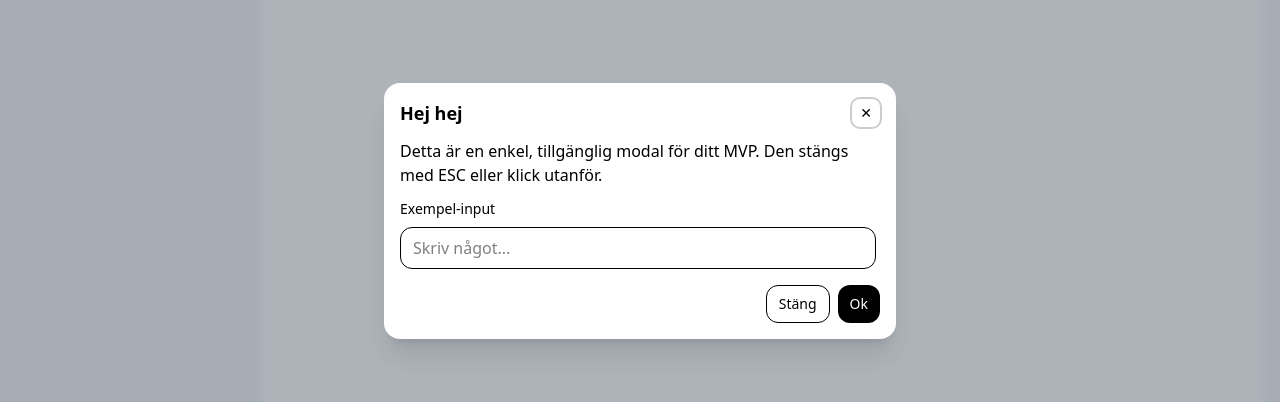
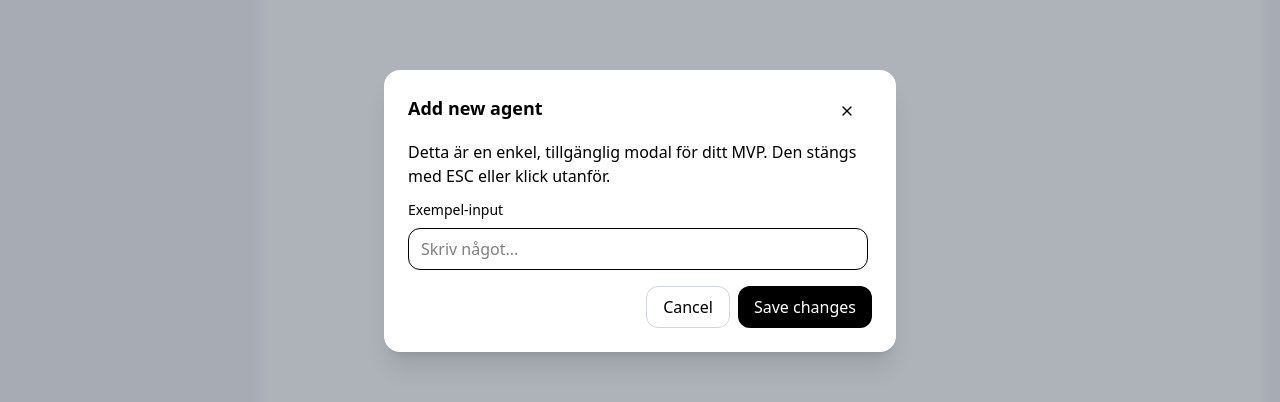
Before and after one commit to iohan/llm-playbook, a React (Vite) app in the folder apps/web/: page /agents in a window 1280 px wide. Both pictures are taken after a click on the button "New Agent". Shown: the part 189-591 px from the top of the page. Built offline with nearby package versions, Linux system fonts and the light colour scheme; no server answers.

Commit message:
Changes to modal and button

```diff
--- a/apps/web/package.json
+++ b/apps/web/package.json
@@ -13,11 +13,13 @@
     "@pkg/types": "workspace:*",
     "@tailwindcss/line-clamp": "^0.4.4",
     "@tailwindcss/vite": "^4.1.12",
+    "clsx": "^2.1.1",
     "framer-motion": "^12.23.12",
     "lucide-react": "^0.542.0",
     "react": "^18.3.1",
     "react-dom": "^18.3.1",
     "react-router-dom": "^7.8.2",
+    "tailwind-merge": "^3.3.1",
     "tailwindcss": "^4.1.12",
     "zustand": "^5.0.8"
   },
--- a/apps/web/src/components/reusables/Button.tsx
+++ b/apps/web/src/components/reusables/Button.tsx
@@ -1,9 +1,11 @@
-import { ReactNode } from 'react';
 import { Link } from 'react-router-dom';
+import { cn } from '../stateless/cn';
+import { LucideIcon } from 'lucide-react';
 
 type ButtonProps = {
-  children: string;
-  icon?: ReactNode;
+  children?: string;
+  icon?: LucideIcon;
+  variant?: 'transparent' | 'transparent-no-outline';
 } & (
   | {
       to: string;
@@ -12,27 +14,40 @@ type ButtonProps = {
   | { to?: never; onClick: () => void }
 );
 
-const Button = (props: ButtonProps) => {
+const Button = ({ icon: Icon, ...props }: ButtonProps) => {
+  const primaryVariant = cn(
+    'rounded-xl bg-black px-4 py-2 text-white hover:opacity-80 transition cursor-pointer flex items-center gap-2',
+  );
+
+  const transparentVariant = cn(
+    'rounded-xl bg-transparent border border-gray-300 transition px-4 py-2 text-black hover:bg-gray-100 cursor-pointer flex items-center gap-2',
+  );
+
+  const transparentNoOutlineVariant = cn(
+    transparentVariant,
+    'border-transparent hover:border-gray-300 hover:bg-transparent',
+  );
+
+  const variant = () => {
+    if (props.variant === 'transparent') return transparentVariant;
+    if (props.variant === 'transparent-no-outline') return transparentNoOutlineVariant;
+    return primaryVariant;
+  };
+
   if (props.onClick) {
     return (
-      <button
-        className="rounded-xl bg-black px-4 py-2 text-white hover:opacity-80 cursor-pointer flex items-center gap-2"
-        onClick={props.onClick}
-      >
-        {props.icon}
-        <div>{props.children}</div>
+      <button className={variant()} onClick={props.onClick}>
+        {Icon && <Icon className="w-4 h-4" />}
+        {props.children && <div>{props.children}</div>}
       </button>
     );
   }
 
   if (props.to) {
     return (
-      <Link
-        to={props.to}
-        className="rounded-xl bg-black px-4 py-2 text-white hover:opacity-80 cursor-pointer flex items-center gap-2"
-      >
-        {props.icon}
-        <div>{props.children}</div>
+      <Link to={props.to} className={variant()}>
+        {Icon && <Icon className="w-4 h-4" />}
+        {props.children && <div>{props.children}</div>}
       </Link>
     );
   }
--- a/apps/web/src/components/reusables/Modal.tsx
+++ b/apps/web/src/components/reusables/Modal.tsx
@@ -1,13 +1,16 @@
+import { Bug, Cross, X } from 'lucide-react';
 import { useEffect, useRef } from 'react';
 import { createPortal } from 'react-dom';
+import Button from './Button';
 
 interface ModalProps {
   open: boolean;
   onClose: () => void;
   children: React.ReactNode;
+  title: string;
 }
 
-export function Modal({ open, onClose, children }: ModalProps) {
+export function Modal({ open, onClose, children, title }: ModalProps) {
   const dialogRef = useRef<HTMLDivElement>(null);
   const lastFocusedRef = useRef<HTMLElement | null>(null);
 
@@ -70,34 +73,20 @@ export function Modal({ open, onClose, children }: ModalProps) {
         ref={dialogRef}
         role="dialog"
         tabIndex={-1}
-        className="relative mx-4 w-full max-w-lg rounded-2xl bg-white p-4 shadow-xl outline-none"
+        className="relative mx-4 w-full max-w-lg rounded-2xl bg-white p-6 shadow-xl outline-none"
       >
         <div className="mb-3 flex items-start justify-between gap-4">
           <h2 id="modal-title" className="text-lg font-semibold">
-            Hej hej
+            {title}
           </h2>
-          <button
-            onClick={onClose}
-            className="rounded-lg px-2 py-1 text-sm hover:bg-neutral-100 focus:outline-none focus:ring-2 focus:ring-black/20 dark:hover:bg-neutral-800"
-            aria-label="Stäng"
-          >
-            ✕
-          </button>
+          <Button variant="transparent-no-outline" icon={X} onClick={onClose} />
         </div>
         <div className="max-h-[70vh] overflow-auto pr-1">{children}</div>
         <div className="mt-4 flex justify-end gap-2">
-          <button
-            onClick={onClose}
-            className="rounded-xl border px-3 py-2 text-sm hover:bg-neutral-50 focus:outline-none focus:ring-2 focus:ring-black/20 dark:border-neutral-700 dark:hover:bg-neutral-800"
-          >
-            Stäng
-          </button>
-          <button
-            onClick={onClose}
-            className="rounded-xl bg-black px-3 py-2 text-sm text-white hover:opacity-90 focus:outline-none focus:ring-2 focus:ring-black/30 dark:bg-white dark:text-black"
-          >
-            Ok
-          </button>
+          <Button onClick={onClose} variant="transparent">
+            Cancel
+          </Button>
+          <Button onClick={onClose}>Save changes</Button>
         </div>
       </div>
     </div>,
--- /dev/null
+++ b/apps/web/src/components/stateless/cn.ts
@@ -0,0 +1,11 @@
+import { ClassValue, clsx } from 'clsx';
+import { twMerge } from 'tailwind-merge';
+
+/**
+ * Combines clsx and tailwind-merge for optimal class merging.
+ * @param inputs - Class names or conditional class values.
+ * @returns A single string with merged class names.
+ */
+export const cn = (...inputs: ClassValue[]): string => {
+  return twMerge(clsx(inputs));
+};
--- a/apps/web/src/pages/agents/add-new-agent/AddNewAgent.tsx
+++ b/apps/web/src/pages/agents/add-new-agent/AddNewAgent.tsx
@@ -8,10 +8,10 @@ const AddNewAgent = () => {
 
   return (
     <>
-      <Button onClick={() => setOpen(true)} icon={<Plus />}>
+      <Button onClick={() => setOpen(true)} icon={Plus}>
         New Agent
       </Button>
-      <Modal open={open} onClose={() => setOpen(false)}>
+      <Modal open={open} onClose={() => setOpen(false)} title="Add new agent">
         <p className="mb-3">
           Detta är en enkel, tillgänglig modal för ditt MVP. Den stängs med ESC eller klick utanför.
         </p>
```
Also changed, not shown: 1 other file (tests, documents, lock files or other folders).
